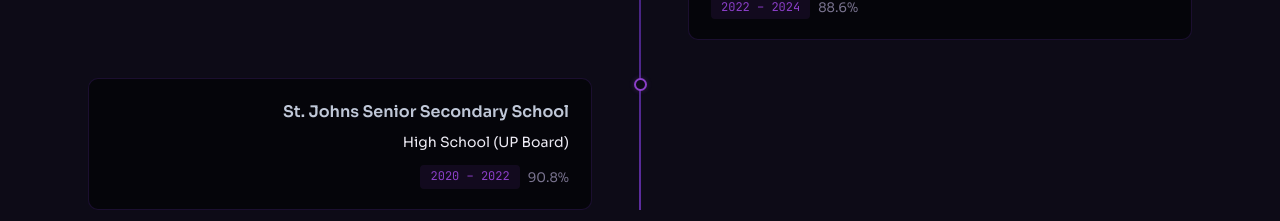
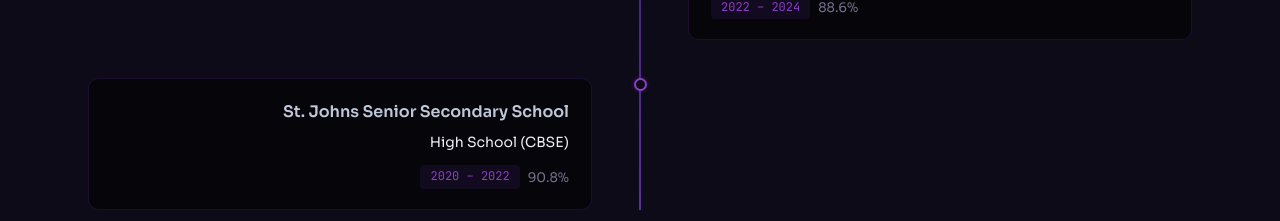
Before and after one commit to raghav2556/portfolio, a React (Vite) app: page / in a window 1280 px wide. Shown: the part 2060-2281 px from the top of the page. Built offline with nearby package versions, Linux system fonts and the light colour scheme; no server answers.

Commit message:
fixed small typo

```diff
--- a/src/data/portfolioData.js
+++ b/src/data/portfolioData.js
@@ -38,7 +38,7 @@
     },
     {
       institution: "St. Johns Senior Secondary School",
-      degree: "High School (UP Board)",
+      degree: "High School (CBSE)",
       field: null,
       years: "2020 – 2022",
       grade: "90.8%",
```
